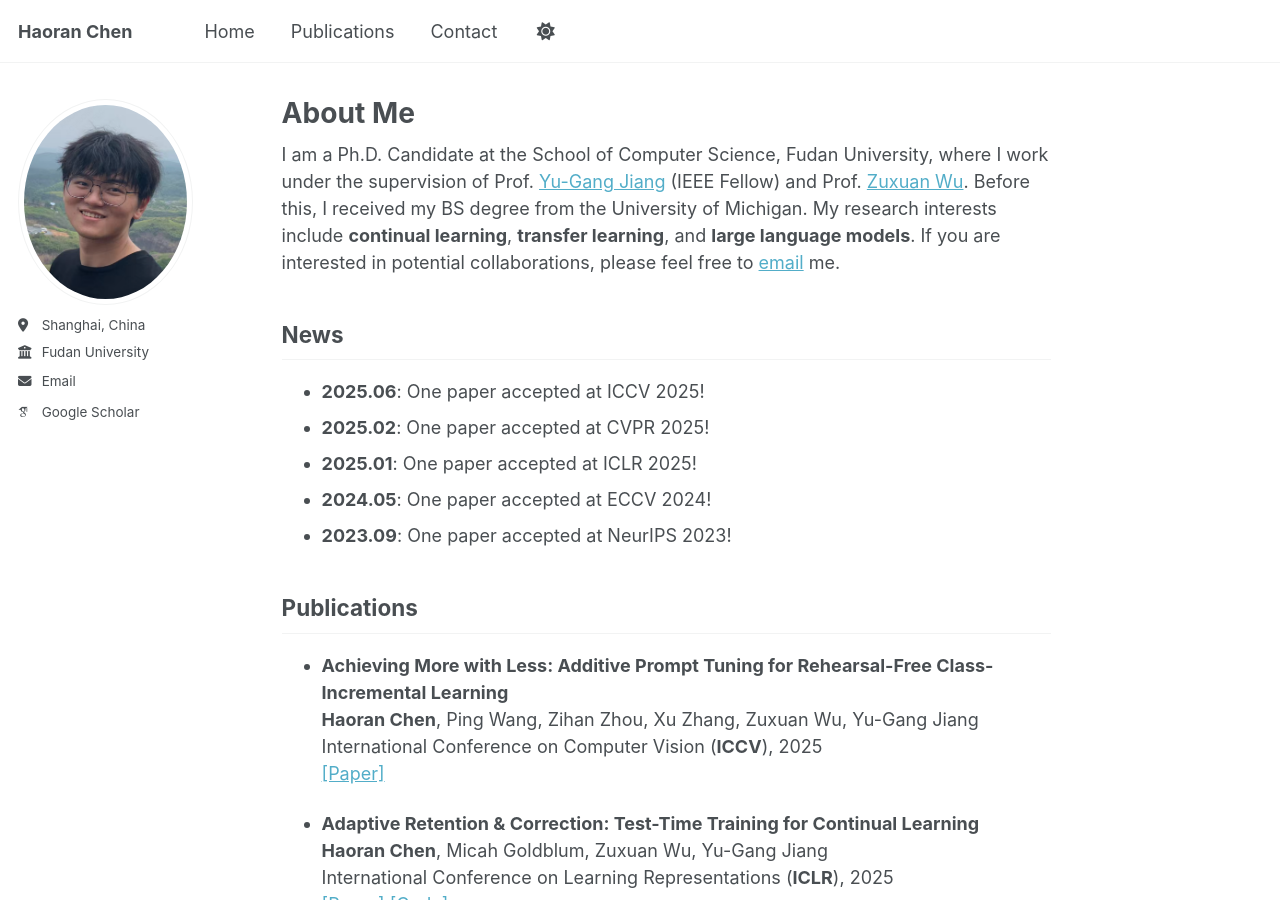
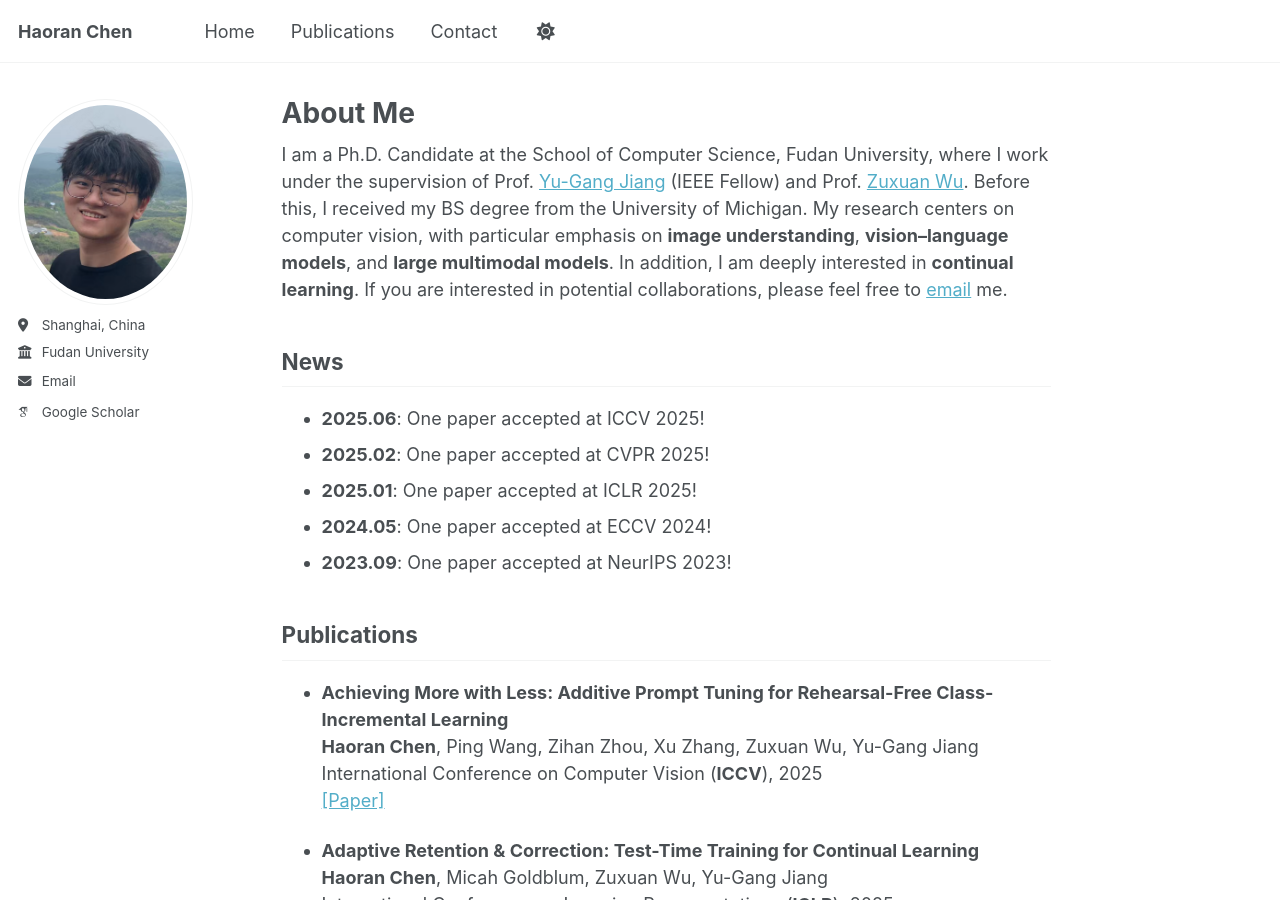
Before and after one commit to HaoranChen/haoranchen.github.io, a Jekyll site: the page built from _pages/about.md, in a window 1280 px wide and 900 px high. Built offline with Jekyll 4.4.1, drawn with Linux system fonts in a browser that asks for light colours; some web fonts are replaced.

Commit message:
Update about.md

```diff
--- a/_pages/about.md
+++ b/_pages/about.md
@@ -7,7 +7,7 @@ redirect_from:
   - /about.html
 ---
 
-I am a Ph.D. Candidate at the School of Computer Science, Fudan University, where I work under the supervision of Prof. [Yu-Gang Jiang](https://scholar.google.com/citations?user=f3_FP8AAAAAJ&hl=en) (IEEE Fellow) and Prof. [Zuxuan Wu](https://zxwu.azurewebsites.net/). Before this, I received my BS degree from the University of Michigan. My research interests include **continual learning**, **transfer learning**, and **large language models**. If you are interested in potential collaborations, please feel free to [email](https://haoranchen.github.io/contact/) me.
+I am a Ph.D. Candidate at the School of Computer Science, Fudan University, where I work under the supervision of Prof. [Yu-Gang Jiang](https://scholar.google.com/citations?user=f3_FP8AAAAAJ&hl=en) (IEEE Fellow) and Prof. [Zuxuan Wu](https://zxwu.azurewebsites.net/). Before this, I received my BS degree from the University of Michigan. My research centers on computer vision, with particular emphasis on **image understanding**, **vision–language models**, and **large multimodal models**. In addition, I am deeply interested in **continual learning**. If you are interested in potential collaborations, please feel free to [email](https://haoranchen.github.io/contact/) me.
 
 
 
```
